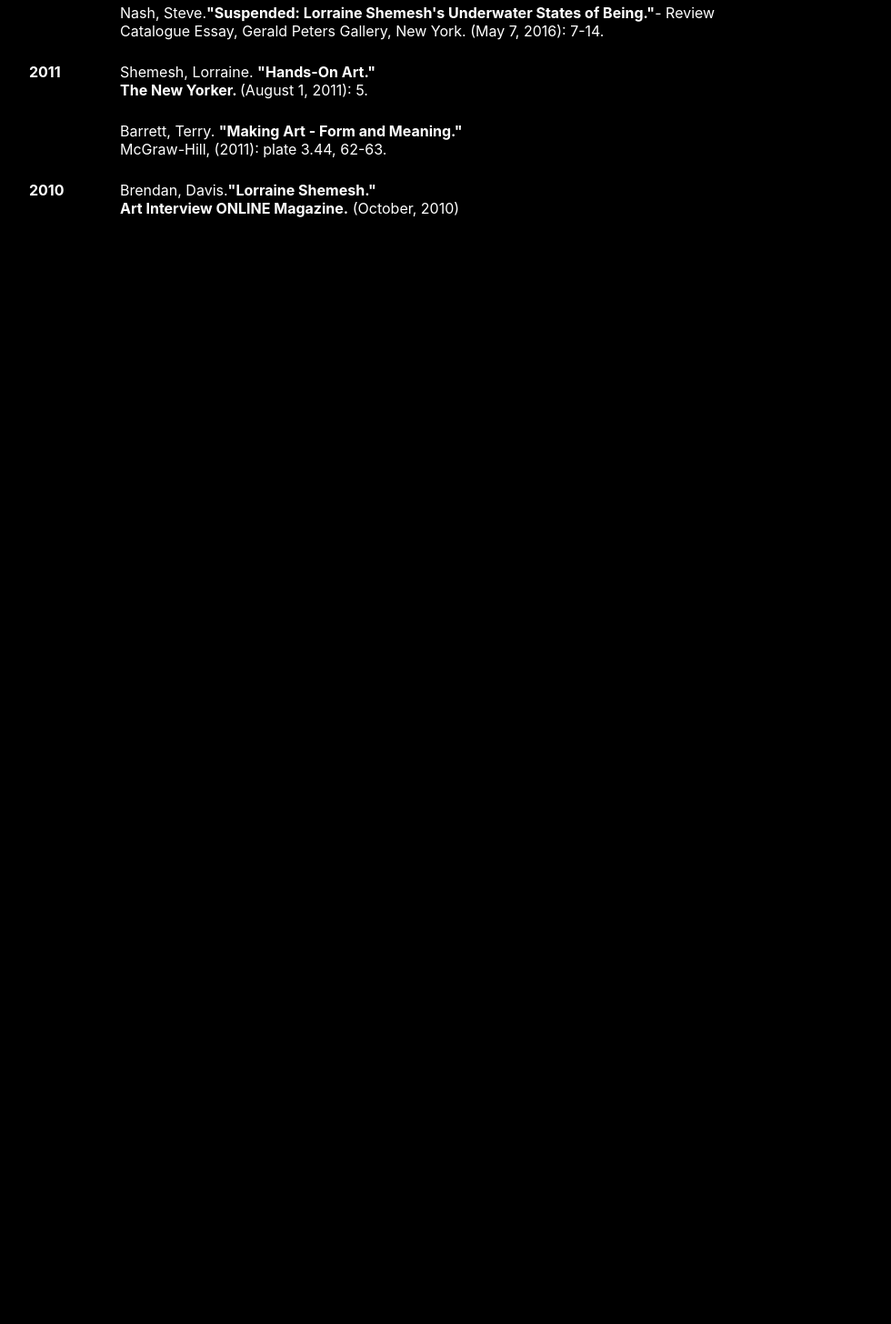
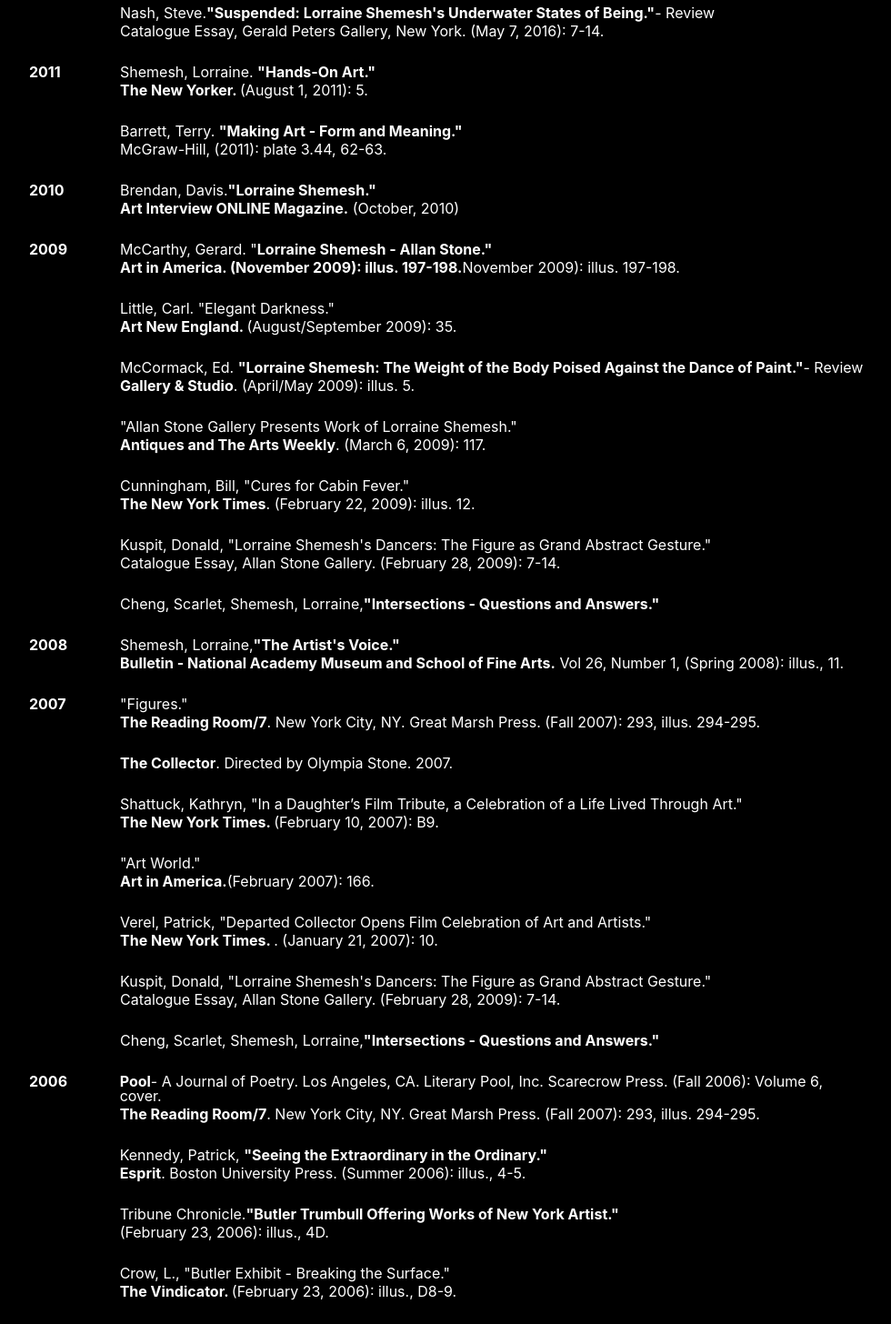
Before and after one commit to aishatoule/lorraine-shemesh-site, a React (Create React App) app: page /words in a window 1280 px wide. Shown: the part 1330-2786 px from the top of the page at 91% size, without its empty margins (278-1258 px from the left). Before the commit the page ends 1684 px from the top, so only its background shows below. Built offline with nearby package versions, Linux system fonts and the light colour scheme; what redux-immutable-state-invariant would draw is missing.

Commit message:
words entries

```diff
--- a/src/components/pages/Words.js
+++ b/src/components/pages/Words.js
@@ -8,7 +8,6 @@
                 <img className="exhibition-image" src={wordsTopImage} alt="exhibition"/>
             </div>
 
-            <div className="exhibition-section-type">
                 <p className="exhibition-type-title"><b>Words</b></p>
                 <div className="exhibition-year-group">
                     <p className="exhibition-year"><b>2020</b></p>
@@ -90,7 +89,113 @@
                         <p className="exhibition-name">Brendan, Davis.<b><a href="">"Lorraine Shemesh."</a></b></p>
                         <p className="exhibition-name"><b>Art Interview ONLINE Magazine.</b> (October, 2010)</p>
                     </div>
+                </div>
+            </div>
+            <div className="exhibition-year-group">
+                <p className="exhibition-year"><b>2009</b></p>
+                <div className="exhibition-content-right">
+                    <div className="exhibition-container">
+                        <p className="exhibition-name">McCarthy, Gerard. "<b><a href="">Lorraine Shemesh - Allan Stone."</a></b></p>
+                        <p className="exhibition-name"><b>Art in America. (November 2009): illus. 197-198.</b>November 2009): illus. 197-198.</p>
+                    </div>
+                    <div className="exhibition-container">
+                        <p className="exhibition-name">Little, Carl. "Elegant Darkness."</p>
+                        <p className="exhibition-name"><b>Art New England. </b>(August/September 2009): 35.</p>
+                    </div>
+                    <div className="exhibition-container">
+                        <p className="exhibition-name">McCormack, Ed. <b><a href="">"Lorraine Shemesh: The Weight of the Body Poised Against the Dance of Paint."</a></b>- Review</p>
+                        <p className="exhibition-name"><b>Gallery & Studio</b>. (April/May 2009): illus. 5.</p>
+                    </div>
+                    <div className="exhibition-container">
+                        <p className="exhibition-name">"Allan Stone Gallery Presents Work of Lorraine Shemesh."</p>
+                        <p className="exhibition-name"><b>Antiques and The Arts Weekly</b>. (March 6, 2009): 117.</p>
+                    </div>
+                    <div className="exhibition-container">
+                        <p className="exhibition-name">Cunningham, Bill, "Cures for Cabin Fever."</p>
+                        <p className="exhibition-name"><b>The New York Times</b>. (February 22, 2009): illus. 12.</p>
+                    </div>
+                    <div className="exhibition-container">
+                        <p className="exhibition-name">Kuspit, Donald, "Lorraine Shemesh's Dancers: The Figure as Grand Abstract Gesture."</p>
+                        <p className="exhibition-name">Catalogue Essay, Allan Stone Gallery. (February 28, 2009): 7-14.</p>
+                    </div>
+                    <div className="exhibition-container">
+                        <p className="exhibition-name">Cheng, Scarlet, Shemesh, Lorraine,<b><a href="">"Intersections - Questions and Answers."</a></b></p>
+                    </div>
+                </div>
+            </div>
+            <div className="exhibition-year-group">
+                <p className="exhibition-year"><b>2008</b></p>
+                <div className="exhibition-content-right">
+                    <div className="exhibition-container">
+                        <p className="exhibition-name">Shemesh, Lorraine,<b><a href="">"The Artist's Voice."</a></b></p>
+                        <p className="exhibition-name"><b>Bulletin - National Academy Museum and School of Fine Arts.</b> Vol 26, Number 1, (Spring 2008): illus., 11.</p>
+                    </div>
+                </div>
+            </div>
+            <div className="exhibition-year-group">
+                <p className="exhibition-year"><b>2007</b></p>
+                <div className="exhibition-content-right">
+                    <div className="exhibition-container">
+                    <p className="exhibition-name">"Figures."<b><a href=""></a></b></p>
+                        <p className="exhibition-name"><b>The Reading Room/7</b>. New York City, NY. Great Marsh Press. (Fall 2007): 293, illus. 294-295.</p>
+                    </div>
+                    <div className="exhibition-container">
+                        <p className="exhibition-name"><b><a href="">The Collector</a></b>. Directed by Olympia Stone. 2007.</p>
+                    </div>
+                    <div className="exhibition-container">
+                        <p className="exhibition-name">Shattuck, Kathryn, "In a Daughter’s Film Tribute, a Celebration of a Life Lived Through Art." <b><a href=""></a></b></p>
+                        <p className="exhibition-name"><b>The New York Times. </b>(February 10, 2007): B9.</p>
+                    </div>
+                    <div className="exhibition-container">
+                        <p className="exhibition-name">"Art World."</p>
+                        <p className="exhibition-name"><b>Art in America.</b>(February 2007): 166.</p>
+                    </div>
+                    <div className="exhibition-container">
+                        <p className="exhibition-name">Verel, Patrick, "Departed Collector Opens Film Celebration of Art and Artists."</p>
+                        <p className="exhibition-name"><b>The New York Times. </b>. (January 21, 2007): 10.</p>
+                    </div>
+                    <div className="exhibition-container">
+                        <p className="exhibition-name">Kuspit, Donald, "Lorraine Shemesh's Dancers: The Figure as Grand Abstract Gesture."</p>
+                        <p className="exhibition-name">Catalogue Essay, Allan Stone Gallery. (February 28, 2009): 7-14.</p>
+                    </div>
+                    <div className="exhibition-container">
+                        <p className="exhibition-name">Cheng, Scarlet, Shemesh, Lorraine,<b><a href="">"Intersections - Questions and Answers."</a></b></p>
+                    </div>
+                </div>
+            </div>
 
+            <div className="exhibition-year-group">
+                <p className="exhibition-year"><b>2006</b></p>
+                <div className="exhibition-content-right">
+                    <div className="exhibition-container">
+                        <p className="exhibition-name"><b><a href="">Pool</a></b>- A Journal of Poetry. Los Angeles, CA. Literary Pool, Inc. Scarecrow Press. (Fall 2006): Volume 6, cover.</p>
+                        <p className="exhibition-name"><b>The Reading Room/7</b>. New York City, NY. Great Marsh Press. (Fall 2007): 293, illus. 294-295.</p>
+                    </div>
+                    <div className="exhibition-container">
+                        <p className="exhibition-name">Kennedy, Patrick, <b><a href="">"Seeing the Extraordinary in the Ordinary."</a></b></p>
+                        <p className="exhibition-name"><b>Esprit</b>. Boston University Press. (Summer 2006): illus., 4-5.</p>
+                    </div>
+                    <div className="exhibition-container">
+                        <p className="exhibition-name">Tribune Chronicle.
+ <b><a href=""></a>"Butler Trumbull Offering Works of New York Artist."</b></p>
+                        <p className="exhibition-name"><b></b>(February 23, 2006): illus., 4D.</p>
+                    </div>
+                    <div className="exhibition-container">
+                        <p className="exhibition-name">Crow, L., "Butler Exhibit - Breaking the Surface."
+</p>
+                        <p className="exhibition-name"><b>The Vindicator. </b>(February 23, 2006): illus., D8-9.</p>
+                    </div>
+                    <div className="exhibition-container">
+                        <p className="exhibition-name"><b>The Review Newspapers</b>, "Butler Art Museum to host Lorraine Shemesh Paintings."</p>
+                        <p className="exhibition-name"><b></b>(February 16, 2006): 6.</p>
+                    </div>
+                    <div className="exhibition-container">
+                        <p className="exhibition-name">Zona, Louis A., <a href=""><b>“Introduction.”</b></a></p>
+                        <p className="exhibition-name"><b>Museum Catalogue, Butler Institute of American Art.</b> (February 26, 2006): 3.</p>
+                    </div>
+                    <div className="exhibition-container">
+                        <p className="exhibition-name">Rose, Daniel Asa, "Breaking the Surface."<b><a href=""></a></b></p>
+                        <p className="exhibition-name"><b>Museum Catalogue, Butler Institute of American Art. </b>(February 26, 2006): 5-7.</p>
                     </div>
                 </div>
             </div>
```
Lines whose indentation alone changed are shown as unchanged.
